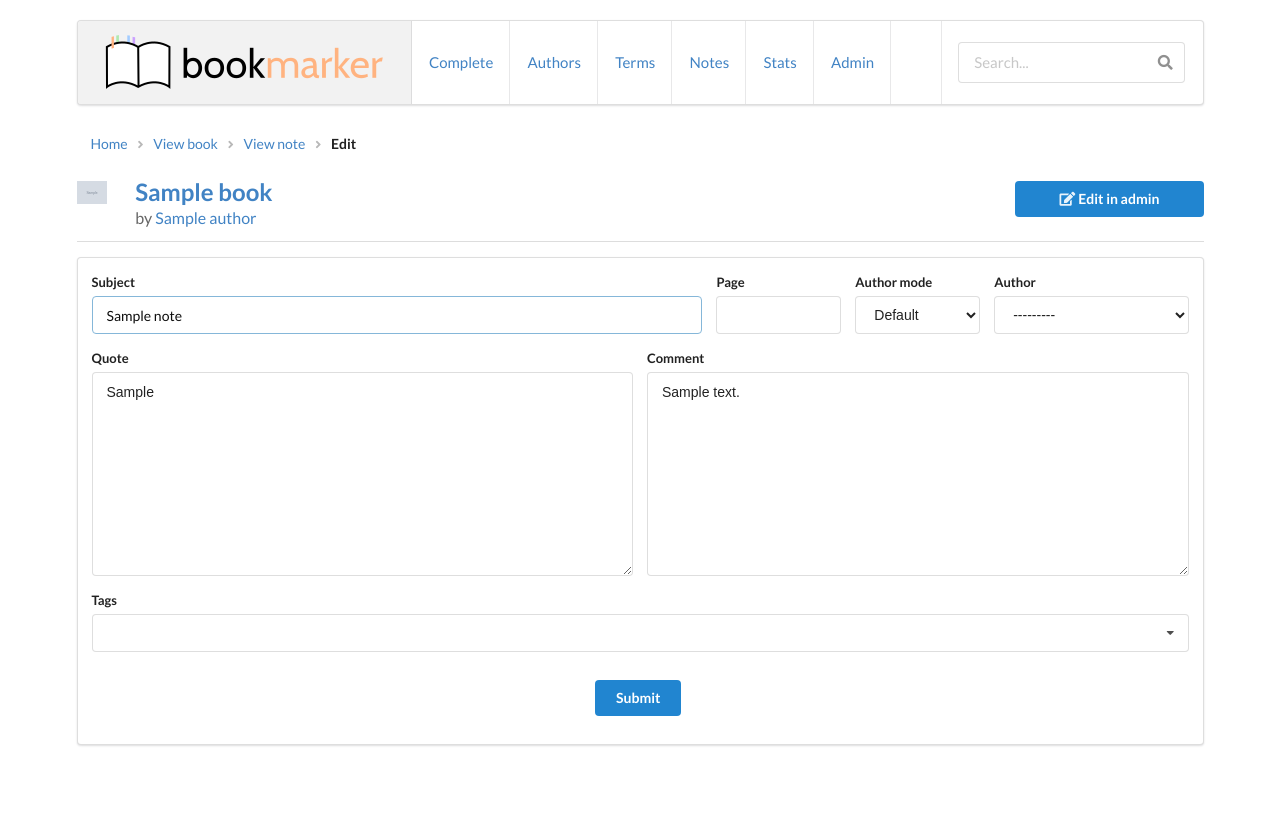
After one commit to dellsystem/bookmarker, a Django app: page /note/1/edit in a window 1280 px wide. The commit adds this page. Run offline with Django 3.2, Linux system fonts and the light colour scheme; a user stored in the database is signed in; tables that the repository leaves empty hold one stand-in row (values such as "Sample post"); grey boxes marked "Sample" are stand-in pictures; some libraries are stand-ins or nearby versions.

Commit message:
Add tagging for notes
Can also now edit an individual outside of the admin site. New tags
can only be managed via the admin site, though.

Closes #35.

```diff
--- a/bookmarker/urls.py
+++ b/bookmarker/urls.py
@@ -47,10 +47,14 @@ urlpatterns = [
         name='edit_section'),
     url(r'^note/(?P<note_id>\d+)$', bookmarker.views.view_note,
         name='view_note'),
+    url(r'^note/(?P<note_id>\d+)/edit$', bookmarker.views.edit_note,
+        name='edit_note'),
     url(r'^term/(?P<term_id>\d+)$', bookmarker.views.view_term,
         name='view_term'),
     url(r'^author/(?P<author_id>\d+)$', bookmarker.views.view_author,
         name='view_author'),
+    url(r'^tag/(?P<slug>[^/]+)$', bookmarker.views.view_tag,
+        name='view_tag'),
     url(r'^stats', bookmarker.views.view_stats, name='view_stats'),
     url(r'^api/suggest.json$', bookmarker.views.suggest_terms),
     url(r'^api/define.json$', bookmarker.views.get_definition),
--- a/bookmarker/views.py
+++ b/bookmarker/views.py
@@ -12,7 +12,7 @@ from django.views.decorators.http import require_POST
 
 from books.api import CLIENT
 from books.forms import NoteForm, SectionForm, ArtefactAuthorForm
-from books.models import Book, Author, Note, Section
+from books.models import Book, Author, Note, NoteTag, Section
 from vocab.api import lookup_term
 from vocab.forms import TermForm, TermOccurrenceForm
 from vocab.models import Term, TermOccurrence
@@ -309,16 +309,7 @@ def add_note(request, book_id):
         author_form = ArtefactAuthorForm(request.POST, prefix='author')
 
         if note_form.is_valid() and author_form.is_valid():
-            note = note_form.save(book=book)
-
-            # Set the authors according to author_form. If the mode is 'none',
-            # we don't need to do anything since the occurrence has no authors
-            # by default.
-            author_mode = author_form.cleaned_data['mode']
-            if author_mode == 'default':
-                note.set_default_authors()
-            elif author_mode == 'custom':
-                note.authors.add(author_form.cleaned_data['author'])
+            note = note_form.save(book=book, author_form=author_form)
 
             messages.success(request, u'Added note: {}'.format(note.subject))
         else:
@@ -733,3 +724,77 @@ def view_stats(request):
     }
 
     return render(request, 'view_stats.html', context)
+
+
+@staff_member_required
+def edit_note(request, note_id):
+    note = Note.objects.get(pk=note_id)
+
+    initial_author = None
+    if note.authors.count():
+        if note.has_default_authors():
+            author_mode = 'default'
+        else:
+            author_mode = 'custom'
+            initial_author = note.authors.first()
+    else:
+        author_mode = 'none'
+
+    if request.method == 'POST':
+        note_form = NoteForm(request.POST, instance=note, prefix='note')
+        author_form = ArtefactAuthorForm(request.POST, prefix='author')
+        if note_form.is_valid() and author_form.is_valid():
+            note = note_form.save(book=note.book, author_form=author_form)
+            messages.success(
+                request, u'Edited note: {}'.format(note.subject)
+            )
+            return redirect(note)
+        else:
+            messages.error(request, 'Failed to save note')
+    else:
+        note_form = NoteForm(
+            instance=note,
+            prefix='note',
+            initial={
+                'page_number': note.get_page_display(),
+            }
+        )
+
+        author_form = ArtefactAuthorForm(
+            prefix='author',
+            initial={
+                'mode': author_mode,
+                'author': initial_author,
+            }
+        )
+
+    context = {
+        'note': note,
+        'book': note.book,
+        'note_form': note_form,
+        'author_form': author_form,
+    }
+
+    return render(request, 'edit_note.html', context)
+
+
+def view_tag(request, slug):
+    tag = NoteTag.objects.get(slug=slug)
+
+    paginator = Paginator(tag.notes.all(), 10)
+    page = request.GET.get('page')
+    try:
+        notes = paginator.page(page)
+    except PageNotAnInteger:
+        # If page is not an integer, deliver first page.
+        notes = paginator.page(1)
+    except EmptyPage:
+        # If page is out of range (e.g. 9999), deliver last page of results.
+        notes = paginator.page(paginator.num_pages)
+
+    context = {
+        'tag': tag,
+        'notes': notes,
+    }
+
+    return render(request, 'view_tag.html', context)
--- a/books/forms.py
+++ b/books/forms.py
@@ -10,12 +10,19 @@ class NoteForm(forms.ModelForm):
         exclude = ['book']
         widgets = {
             'subject': forms.TextInput(attrs={'autofocus': 'autofocus'}),
+            'tags': forms.SelectMultiple(
+                attrs={
+                    'class': 'ui fluid dropdown multi-select',
+                }
+            ),
         }
 
-    def save(self, book):
+    def save(self, book, author_form):
         """Convert the string 'page' input into an integer (and set in_preface
         accordingly)."""
+        # This will blank out the authors. We need to add them back later.
         note = super(NoteForm, self).save(commit=False)
+        self.save_m2m()
 
         note.book = book
 
@@ -35,7 +42,16 @@ class NoteForm(forms.ModelForm):
         note.page_number = page_number
         note.in_preface = in_preface
         note.section = note.determine_section()
+        note.author_mode = author_form.cleaned_data['mode']
+
         note.save()
+
+        if note.author_mode == 'default':
+            note.set_default_authors()
+        else:
+            note.authors.clear()
+            if note.author_mode == 'custom':
+                note.authors.add(author_form.cleaned_data['author'])
 
         return note
 
--- a/books/models.py
+++ b/books/models.py
@@ -203,6 +203,18 @@ class SectionArtefact(PageArtefact):
         self.authors.add(*default_authors)
 
 
+class NoteTag(models.Model):
+    slug = models.SlugField(primary_key=True)
+    description = models.TextField(blank=True)
+    colour = models.CharField(max_length=20, unique=True)
+
+    def __unicode__(self):
+        return self.slug
+
+    def get_absolute_url(self):
+        return reverse('view_tag', args=[self.slug])
+
+
 class Note(SectionArtefact):
     book = models.ForeignKey(Book, related_name='notes')
     added = models.DateTimeField(auto_now_add=True)
@@ -214,6 +226,7 @@ class Note(SectionArtefact):
     # Should only be empty if the original author isn't in our database.
     # Will usually inherit from the Section, if present, or the book.
     authors = models.ManyToManyField(Author, blank=True, related_name='notes')
+    tags = models.ManyToManyField(NoteTag, blank=True, related_name='notes')
 
     class Meta:
         ordering = ['-in_preface', 'page_number']
--- a/static/scripts.js
+++ b/static/scripts.js
@@ -98,3 +98,5 @@ $('.display-rating').rating({
     maxRating: 5,
     interactive: false,
 });
+
+$('.multi-select').dropdown();
--- /dev/null
+++ b/templates/edit_note.html
@@ -0,0 +1,28 @@
+{% extends "base.html" %}
+
+{% block breadcrumbs %}
+<a class="section" href="{% url 'view_book' book.pk %}">View book</a>
+<i class="right angle icon divider"></i>
+<a class="section" href="{{ note.get_absolute_ur }}">View note</a>
+<i class="right angle icon divider"></i>
+<div class="active section">Edit</div>
+{% endblock %}
+
+{% block content %}
+<div class="ui grid">
+    <div class="thirteen wide column">
+        {% include 'book_header.html' with book=book only %}
+    </div>
+    <div class="three wide center aligned column">
+        <a href="{% url 'admin:books_note_change' note.pk %}"
+           class="ui fluid blue icon button">
+           <i class="edit icon"></i>
+           Edit in admin
+        </a>
+    </div>
+</div>
+
+<div class="ui divider"></div>
+
+{% include "note_form.html" %}
+{% endblock %}
--- /dev/null
+++ b/templates/note_form.html
@@ -0,0 +1,55 @@
+<div class="ui segment">
+    <form class="ui form" method="post">
+        {% csrf_token %}
+        <div class="ui fields">
+            {% with error=note_form.subject.errors %}
+            <div class="{% if book.has_pages %}nine{% else %}eleven{% endif %} wide {% if error %}error{% endif %} field">
+                <label>Subject{% if error %} (REQUIRED){% endif %}</label>
+                {{ note_form.subject }}
+            </div>
+            {% endwith %}
+            {% if book.has_pages %}
+            {% with error=note_form.page_number.errors %}
+            <div class="two wide {% if error %}error{% endif %} field"
+                 {% if error %}title="{{ error|join:"/" }}"{% endif %}>
+                <label>Page</label>
+                {{ note_form.page_number }}
+            </div>
+            {% endwith %}
+            {% else %}
+            <input type="hidden" name="note-page_number" value="1" />
+            {% endif %}
+            {% with error=author_form.mode.errors %}
+            <div class="two wide {% if error %}error{% endif %} field"
+                 {% if error %}title="{{ error|join:"/" }}"{% endif %}>
+                <label>Author mode</label>
+                {{ author_form.mode }}
+            </div>
+            {% endwith %}
+            <div class="three wide field">
+                <label>Author</label>
+                {{ author_form.author }}
+            </div>
+        </div>
+        <div class="ui two fields">
+            <div class="field">
+                <label>Quote</label>
+                {{ note_form.quote }}
+            </div>
+            <div class="field">
+                <label>Comment</label>
+                {{ note_form.comment }}
+            </div>
+        </div>
+        <div class="ui field">
+            <label>Tags</label>
+            {{ note_form.tags }}
+        </div>
+        <div class="ui basic center aligned segment">
+            <button type="submit" name="submit"
+                    class="ui blue button">
+                Submit
+            </button>
+        </div>
+    </form>
+</div>
```
Also changed, not shown: books/admin.py (+6 -1 lines), templates/add_note.html (+1 -51 lines), templates/note_header.html (+16 -2 lines), templates/view_tag.html (added, +29 -0 lines).
